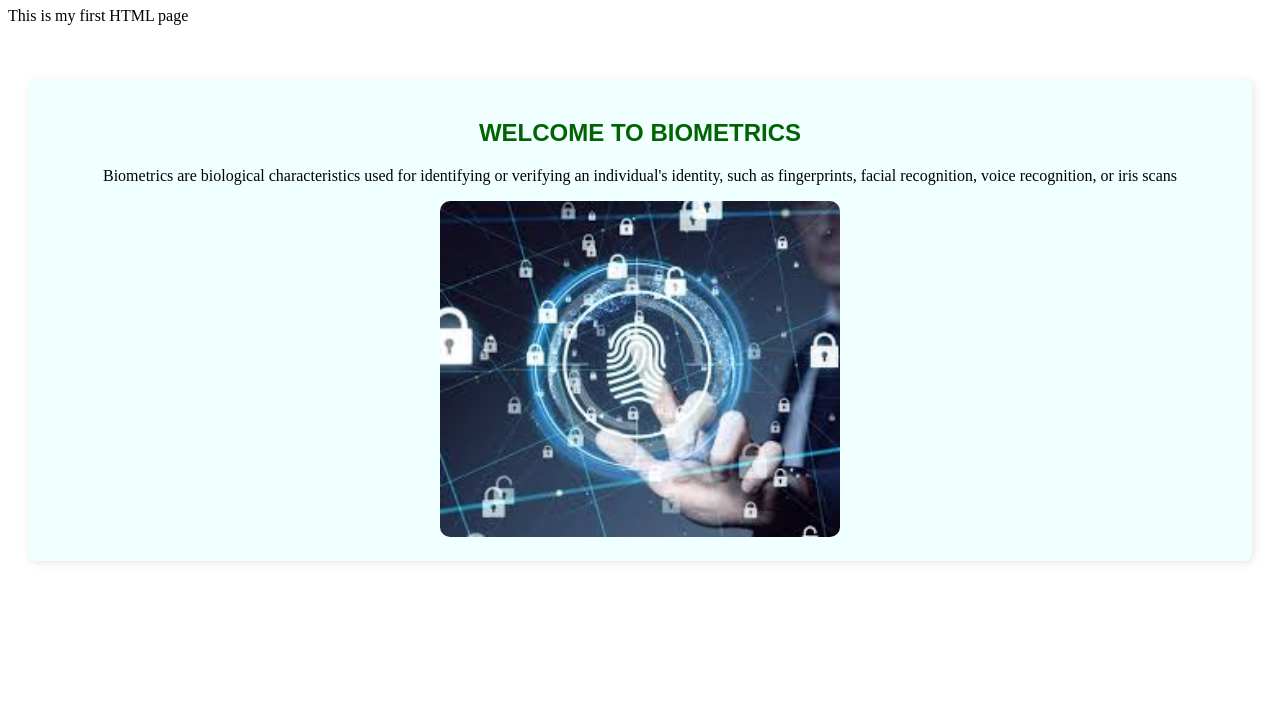
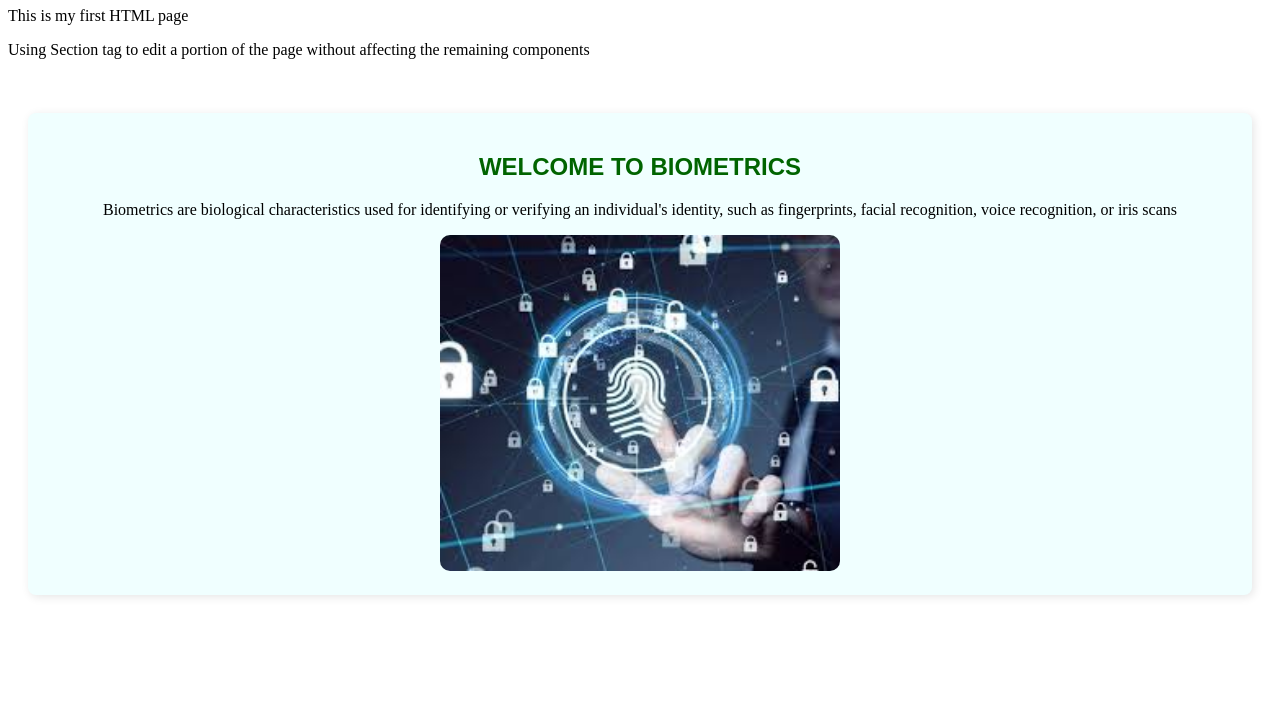
Before and after one commit to KASONDE3/web-dev-lab, a plain HTML site: page index.html in a window 1280 px wide. Shown: the part 73-800 px from the top of the page. Drawn offline with Linux system fonts and the light colour scheme.

Commit message:
Text addition

```diff
--- a/index.html
+++ b/index.html
@@ -9,6 +9,7 @@
     <body>
         <h1>Welcome to <i>Web Development</i></h1>
         <p>This is my first HTML page</p>
+        <p>Using Section tag to edit a portion of the page without affecting the remaining components</p>
         <br>
         <section>
                 <p><h2>WELCOME TO BIOMETRICS</h2></p>
```
